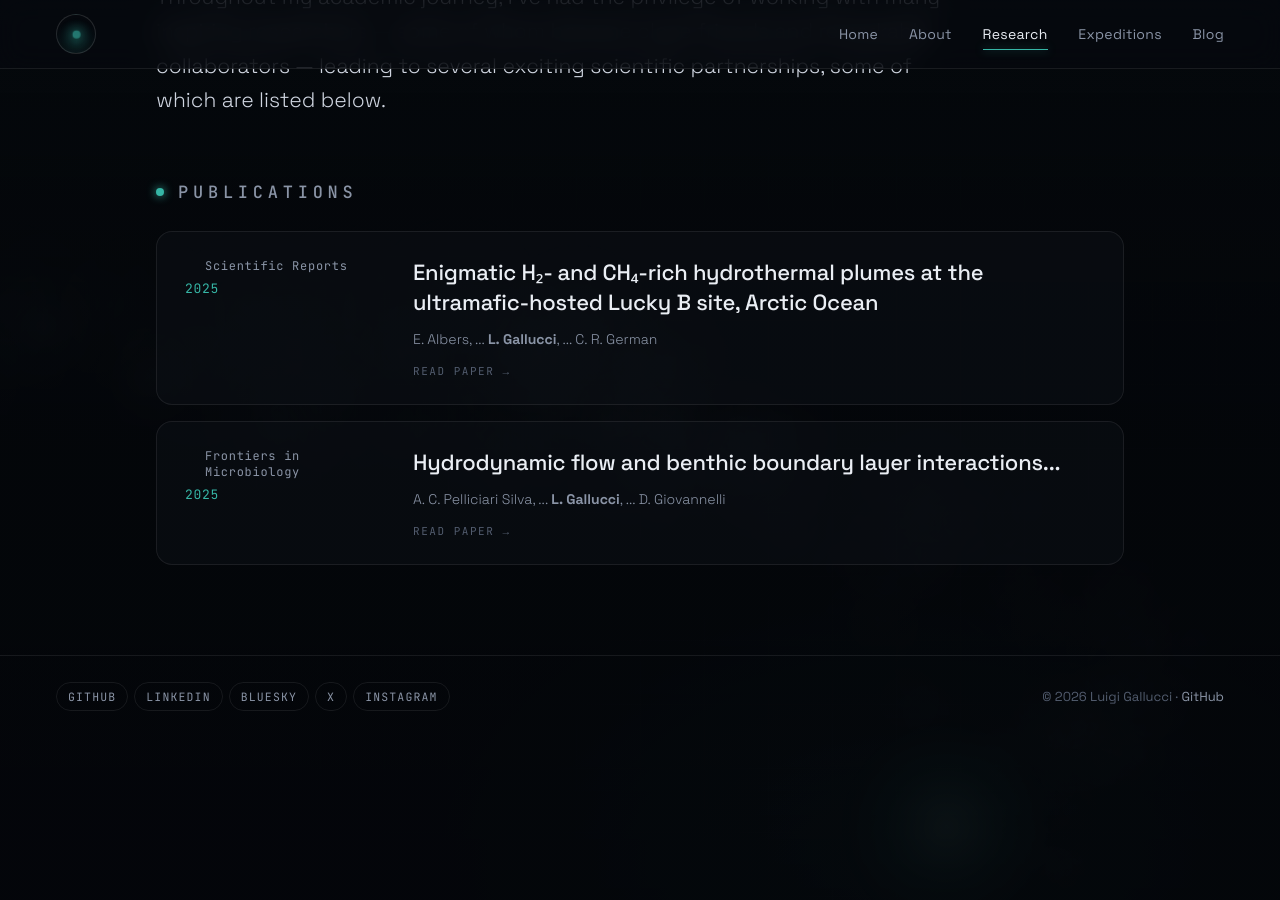
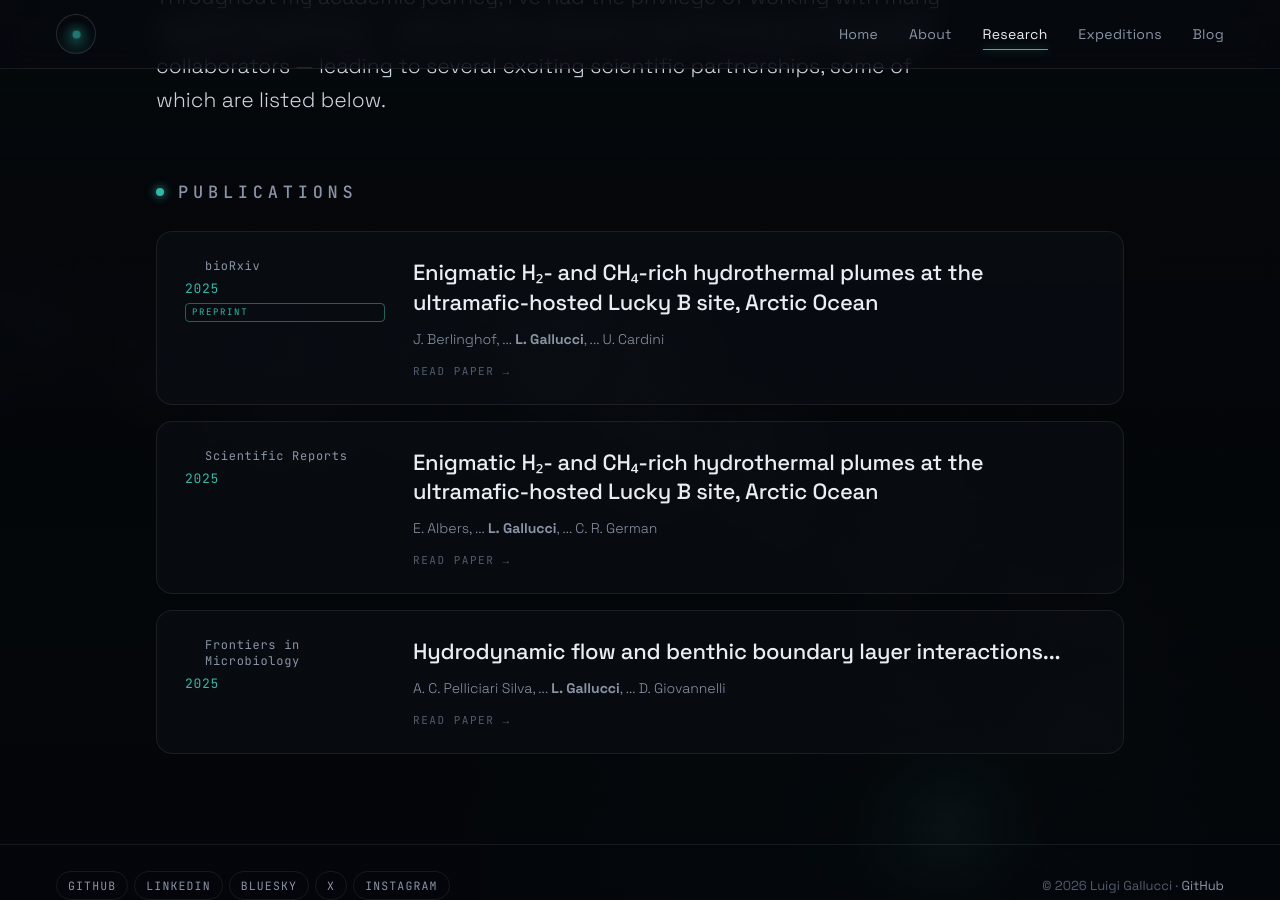
Before and after one commit to l-gallucci/l-gallucci.github.io, a Jekyll site: the page built from _pages/research.md, in a window 1280 px wide and 900 px high, scrolled down 499 px. Built offline with Jekyll 4.4.1, drawn with Linux system fonts in a browser that asks for light colours; before the commit the page ends 1244 px from its top, so only the background shows below that.

Commit message:
add preprint tag and fix biorxiv entry journal field and icon
Co-Authored-By: Claude Sonnet 4.6 <noreply@anthropic.com>

```diff
--- a/_data/papers.yml
+++ b/_data/papers.yml
@@ -1,3 +1,11 @@
+- title: "Enigmatic H₂- and CH₄-rich hydrothermal plumes at the ultramafic-hosted Lucky B site, Arctic Ocean"
+  journal: "bioRxiv"
+  year: 2025
+  preprint: true
+  link: "https://www.biorxiv.org/content/10.1101/2025.01.07.631680v1.abstract"
+  icon: "https://www.biorxiv.org/sites/default/files/images/favicon.ico"
+  authors: "J. Berlinghof, ... <strong>L. Gallucci</strong>, ... U. Cardini"
+
 - title: "Enigmatic H₂- and CH₄-rich hydrothermal plumes at the ultramafic-hosted Lucky B site, Arctic Ocean"
   journal: "Scientific Reports"
   year: 2025
--- a/_layouts/research.html
+++ b/_layouts/research.html
@@ -21,7 +21,7 @@ layout: base
     <div class="pub-list">
       {% for p in site.data.papers %}
       <a class="pub reveal" href="{{ p.link }}" target="_blank" rel="noopener">
-        <div class="src"><span class="jname">{% if p.icon %}<img class="jicon" src="{{ p.icon }}" alt="" width="14" height="14" loading="lazy">{% endif %}{{ p.journal }}</span><span class="yr">{{ p.year }}</span></div>
+        <div class="src"><span class="jname">{% if p.icon %}<img class="jicon" src="{{ p.icon }}" alt="" width="14" height="14" loading="lazy">{% endif %}{{ p.journal }}</span><span class="yr">{{ p.year }}</span>{% if p.preprint %}<span class="ptag">preprint</span>{% endif %}</div>
         <div>
           <h3>{{ p.title }}</h3>
           <div class="authors">{{ p.authors }}</div>
--- a/assets/css/main.css
+++ b/assets/css/main.css
@@ -117,6 +117,7 @@ h2.section-title::before{content:""; width:8px; height:8px; border-radius:50%; b
 .pub .src .yr{color:var(--accent); font-size:13px}
 .pub .src .jname{display:flex; align-items:center; gap:6px}
 .pub .src .jicon{width:14px; height:14px; border-radius:2px; object-fit:contain; opacity:.75; flex-shrink:0}
+.pub .src .ptag{display:inline-block; font-size:9px; letter-spacing:.18em; text-transform:uppercase; color:var(--accent); border:1px solid var(--accent-dim); border-radius:4px; padding:1px 6px; line-height:1.6}
 .pub h3{font-size:clamp(18px,1.9vw,22px); font-weight:500; line-height:1.32; letter-spacing:-.01em; color:var(--text); transition:color .3s}
 .pub:hover h3{color:var(--accent-soft)}
 .pub .authors{margin-top:12px; font-size:14px; color:var(--muted); font-weight:300; line-height:1.5}
```
